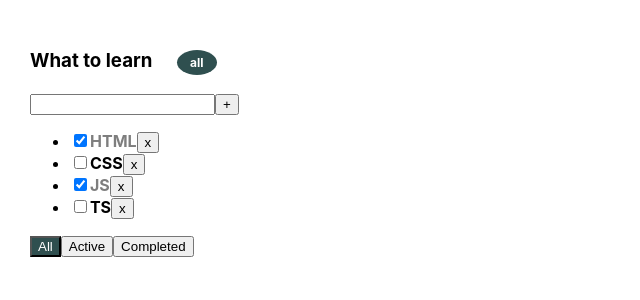
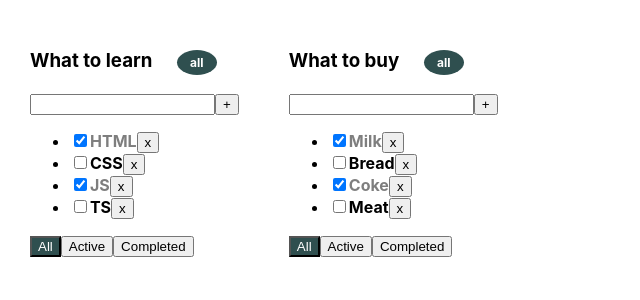
Before and after one commit to chrismelyan/TodoList, a React (Create React App) app: page / in a window 1280 px wide. Shown: the top 300 px of the page, without its empty margins (0-640 px from the left). Built offline with nearby package versions, Linux system fonts and the light colour scheme.

Commit message:
added two todolists

```diff
--- a/src/App.tsx
+++ b/src/App.tsx
@@ -4,63 +4,89 @@
 import {v1} from "uuid";
 
 export type FilterValuesType = 'all' | 'active' | 'completed'
+export type TodolistType = {
+    id: string
+    title: string
+    filter: FilterValuesType
+}
+export type TasksStateType = {
+    [key: string]: Array<TaskType>
+}
 
 function App() {
-    const [tasks, setTasks] = useState<TaskType[]>([
+    const todolistID_1 = v1();
+    const todolistID_2 = v1();
+
+    const [todolist, setTodolist] = useState<TodolistType[]>([
+        {id: todolistID_1, title: "What to learn", filter: 'all'},
+        {id: todolistID_2, title: 'What to buy', filter: 'all'},
+    ])
+
+    const [tasks, setTasks] = useState<TasksStateType>({
+        [todolistID_1]: [
             {id: v1(), title: "HTML", isDone: true},
             {id: v1(), title: "CSS", isDone: false},
             {id: v1(), title: "JS", isDone: true},
-        {id: v1(), title: "TS", isDone: false},
-    ])
+            {id: v1(), title: "TS", isDone: false}
+        ],
+        [todolistID_2]: [
+            {id: v1(), title: "Milk", isDone: true},
+            {id: v1(), title: "Bread", isDone: false},
+            {id: v1(), title: "Coke", isDone: true},
+            {id: v1(), title: "Meat", isDone: false}
+        ],
+    })
 
     const [filter, setFilter] = useState<FilterValuesType>('all')
 
-
     //Удаляем таску, отфильтровываем массив обьектов и создаем новый массив уже без удаленного
-    const removeTask = (taskID: string) => {
-        const filteredTasks = tasks.filter(task => task.id !== taskID)
+    const removeTask = (todolistID: string, taskID: string) => {
         // => true (filter засовывает в массив обьекты если значение true)
-        setTasks(filteredTasks);
+        setTasks({[todolistID]:tasks[todolistID].filter(el => el.id !==taskID)});
     }
     // Добавление нового таска в массив
-    const addTask = (title: string) => {
+    const addTask = (todolistID: string, title: string) => {
         // копируем массив тасков и добавляем первым в него новый обьект
-
-        // const newTask: TaskType = {id: v1(), title: title, isDone: false}
-        // const updatedTasks = [newTask, ...tasks]
-        // setTasks(updatedTasks)
-        setTasks([{id: v1(), title, isDone: false}, ...tasks])
+        const task = {id: v1(), title, isDone: false};
+        const todolistTask = tasks[todolistID];
+        setTasks({[todolistID]:[task, ...todolistTask], ...tasks})
     }
 
-    const changeTaskStatus = (taskID: string, isDone: boolean) => {
-        setTasks(tasks.map(t => t.id === taskID ? {...t, isDone: !t.isDone} : t))
+    const changeTaskStatus = (todolistID: string, taskID: string, isDone: boolean) => {
+        setTasks({[todolistID]:tasks[todolistID].map(el => el.id === taskID ? {...el, isDone} : el)})
     }
 
     const changeFilter = (filter: FilterValuesType) => {
         setFilter(filter)
     }
-    const getFilteredTasksForRender = () => {
-        switch (filter) {
-            case "completed":
-                return tasks.filter(t => t.isDone)
-            case "active":
-                return tasks.filter(t => !t.isDone)
-            default:
-                return tasks
-        }
-    }
+
 
     return (
         <div className="App">
-            <TodoList
-                title={'What to learn'}
-                tasks={getFilteredTasksForRender()}
+            {
+                todolist.map(el => {
+                    let allTodolistTasks = tasks[el.id];
+                    let tasksForTodolist = allTodolistTasks;
+
+                    if (el.filter === "active") {
+                        tasksForTodolist = allTodolistTasks.filter(t => !t.isDone);
+                    }
+                    if (el.filter === "completed") {
+                        tasksForTodolist = allTodolistTasks.filter(t => t.isDone);
+                    }
+
+                    return <TodoList
+                        key={el.id}
+                        title={el.title}
+                        todolistID={el.id}
+                        tasks={tasksForTodolist}
                         changeFilter={changeFilter}
                         removeTask={removeTask}
                         addTask={addTask}
-                filter={filter}
+                        filter={el.filter}
                         changeTaskStatus={changeTaskStatus}
                     />
+                })}
         </div>
     );
 }
--- a/src/InputForm.tsx
+++ b/src/InputForm.tsx
@@ -1,16 +1,18 @@
 import React, {ChangeEvent, useState, KeyboardEvent} from 'react';
 
+
 type InputFormType = {
-    addTask: (title: string) => void
+    todolistID: string
+    addTask: (todolistID: string, title: string) => void
 }
-const InputForm: React.FC<InputFormType> = ({addTask}) => {
+const InputForm: React.FC<InputFormType> = ({todolistID, addTask}) => {
     const [title, setTitle] = useState<string>('')
     const [error, setError] = useState<boolean>(false)
 
     const onClickAddTask = () => {
         const trimmedTitle = title.trim()
         if (trimmedTitle) {
-            addTask(trimmedTitle)
+            addTask(todolistID, trimmedTitle)
         } else {
             setError(true)
         }
--- a/src/Task.tsx
+++ b/src/Task.tsx
@@ -2,8 +2,9 @@
 import {TaskType} from "./TodoList";
 
 type TaskPropsType = TaskType & {
-    removeTask: (taskID: string) => void
-    changeTaskStatus: (taskID: string, isDone: boolean) => void
+    todolistID: string
+    removeTask: (todolistID: string, taskID: string) => void
+    changeTaskStatus: (todolistID: string, taskID: string, isDone: boolean) => void
 }
 
 const Task = (props: TaskPropsType) => {
@@ -15,14 +16,14 @@
 
     const changeTaskStatus = (e: ChangeEvent<HTMLInputElement>) => {
         // props.changeTaskStatus(props.id, !props.isDone) - почему работает
-        props.changeTaskStatus(props.id, e.currentTarget.checked)
+        props.changeTaskStatus(props.todolistID, props.id, e.currentTarget.checked)
     }
 
     return (
             <li>
                 <input type="checkbox" onChange={changeTaskStatus} checked={props.isDone}/>
                 <span className={taskClass}>{props.title}</span>
-                <button onClick={() => props.removeTask(props.id)}>x</button>
+                <button onClick={() => props.removeTask(props.todolistID, props.id)}>x</button>
             </li>
     );
 };
--- a/src/TasksList.tsx
+++ b/src/TasksList.tsx
@@ -4,9 +4,10 @@
 import {TaskType} from "./TodoList";
 
 type TasksListPropsType = {
-    tasks: Array<TaskType>
-    removeTask: (taskID: string) => void
-    changeTaskStatus: (taskID: string, isDone: boolean) => void
+    tasks: TaskType[]
+    todolistID: string
+    removeTask: (todolistID: string, taskID: string) => void
+    changeTaskStatus: (todolistID: string, taskID: string, isDone: boolean) => void
 }
 
 //отрисовывает список соответсвенно колличеству тасков
@@ -14,6 +15,7 @@
 const TasksList = (props: TasksListPropsType) => {
     const tasksComponents = props.tasks.map(task => {
         return <Task
+            todolistID={props.todolistID}
             key={task.id}
             {...task}
             removeTask={props.removeTask}
--- a/src/TodoList.tsx
+++ b/src/TodoList.tsx
@@ -5,12 +5,13 @@
 
 type TodoListPropsType = {
     title: string
+    todolistID: string
     tasks: Array<TaskType>
     filter: FilterValuesType
-    removeTask: (taskID: string) => void
+    removeTask: (todolistID: string, taskID: string) => void
     changeFilter: (filter: FilterValuesType) => void
-    addTask: (title: string) => void
-    changeTaskStatus: (taskID: string, isDone: boolean) => void
+    addTask: (todolistID: string, title: string) => void
+    changeTaskStatus: (todolistID: string, taskID: string, isDone: boolean) => void
 }
 export type TaskType = {
     id: string
@@ -22,6 +23,7 @@
             <div>
                 <TodoListHeader title={props.title} filter={props.filter}/>
                 <TodoListForm
+                    todolistID={props.todolistID}
                     tasks={props.tasks}
                     removeTask={props.removeTask}
                     changeFilter={props.changeFilter}
--- a/src/TodoListForm.tsx
+++ b/src/TodoListForm.tsx
@@ -6,19 +6,24 @@
 import {FilterValuesType} from "./App";
 
 type TodoListFormPropsType = {
-    tasks: Array<TaskType>
+    tasks: TaskType[]
     filter: FilterValuesType
-    removeTask: (taskID: string) => void
+    todolistID: string
+    removeTask: (todolistID: string, taskID: string) => void
     changeFilter: (filter: FilterValuesType) => void
-    addTask: (title: string) => void
-    changeTaskStatus: (taskID: string, isDone: boolean) => void
+    addTask: (todolistID: string, title: string) => void
+    changeTaskStatus: (todolistID: string, taskID: string, isDone: boolean) => void
 }
 
 const TodoListForm = (props: TodoListFormPropsType) => {
     return (
         <div>
-            <InputForm addTask={props.addTask}/>
+            <InputForm
+                todolistID={props.todolistID}
+                addTask={props.addTask}
+            />
             <TasksList
+                todolistID={props.todolistID}
                 tasks={props.tasks}
                 removeTask={props.removeTask}
                 changeTaskStatus={props.changeTaskStatus}
```
Lines whose indentation alone changed are shown as unchanged.
